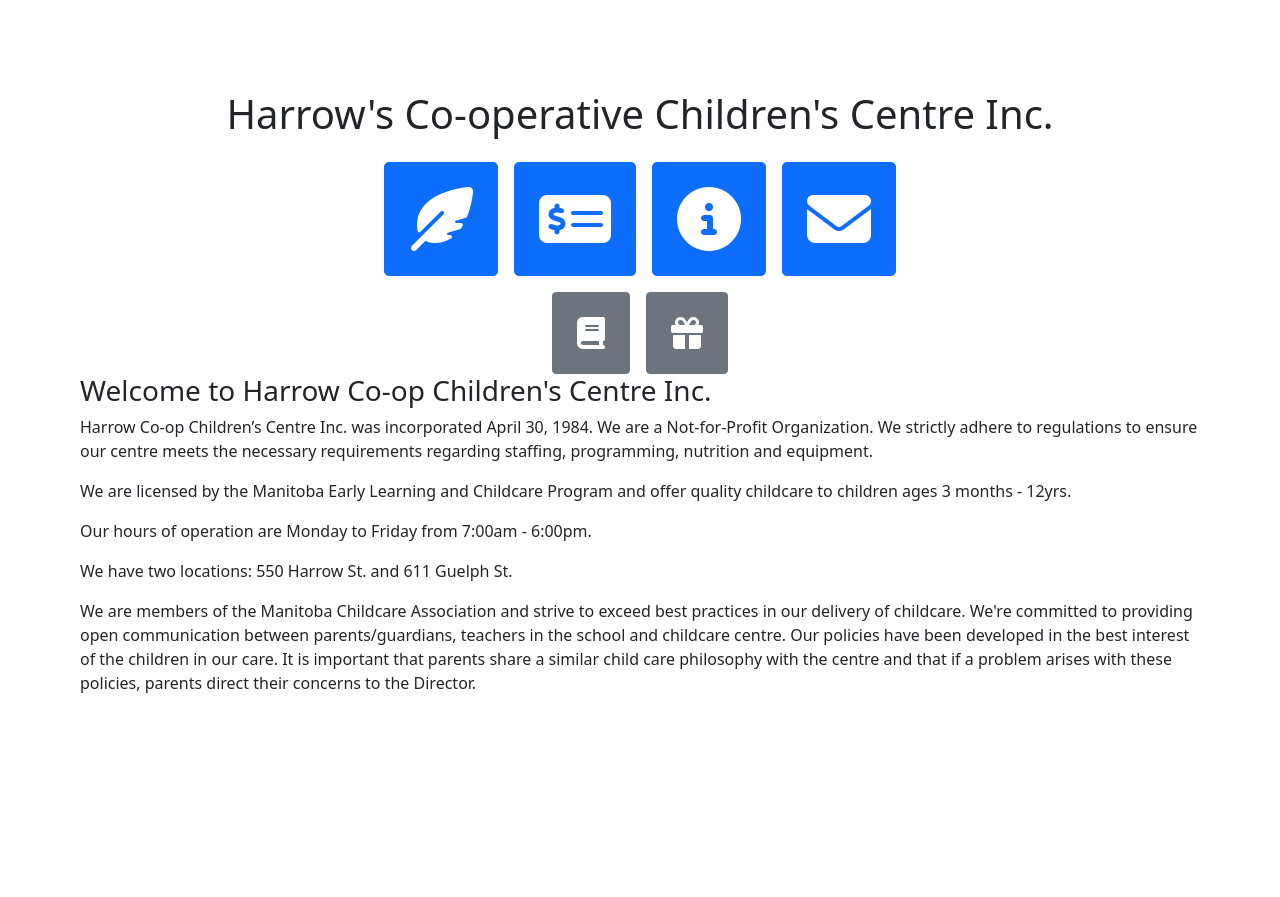
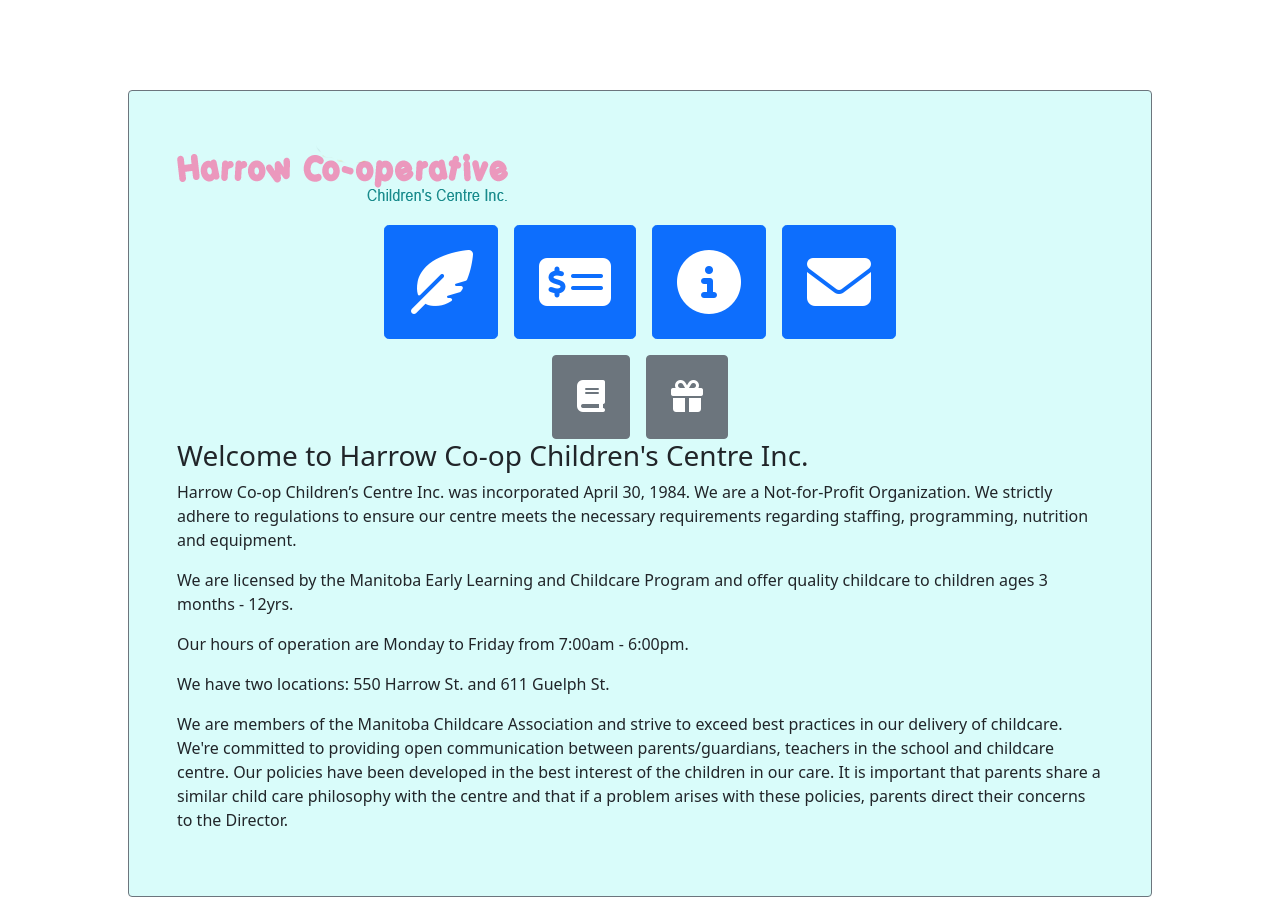
Before and after one commit to dustinbelen/hcccmb, a plain HTML site: page index.html in a window 1280 px wide. Before the commit the page ends 800 px from the top, so only its background shows below. Drawn offline with Linux system fonts and the light colour scheme; files whose address does not match are found by name.

Commit message:
added some backgrounds, minimal modifications

```diff
--- a/custom-styles.css
+++ b/custom-styles.css
@@ -56,10 +56,15 @@
    }
 
 .main {
-    width: 70rem;
+    width: 80%;
     margin: 0 auto;
-    padding: 0;
-    padding-top: 7%;
+    padding: 3rem;
+    margin-top: 7%;
+    background-color: #d9fcfa;
+}
+
+.site {
+    /* background-color: #11e4d6; */
 }
 
 .nav-icon  {
--- a/index.html
+++ b/index.html
@@ -1,4 +1,4 @@
-<DOCTYPE html>
+<!DOCTYPE html>
 <html>
     <head>
         <title>HCCC | Home</title>
@@ -10,9 +10,9 @@
     </head>
     <body>
 
-        <div class="main">
-            <div>
-                <h1 class="text-center">Harrow's Co-operative Children's Centre Inc.</h1>
+        <div class="site">
+            <section class="main border border-secondary rounded" >
+                <a href="index.html"><img src="harrow-coop.png" alt="hcccmb logo"></a>
                 <div class="d-flex justify-content-center py-3">
                     <button type="button" class="btn btn-primary btn-lg p-4 mx-2" data-bs-toggle="modal" data-bs-target="#programsModal"><i class="fa-solid fa-feather-pointed nav-icon"></i></button>
                     <button type="button" class="btn btn-primary btn-lg p-4 mx-2" data-bs-toggle="modal" data-bs-target="#feesModal"><i class="fa-solid fa-money-check-dollar nav-icon"></i></button>
@@ -33,7 +33,7 @@
                 <p>We have two locations: 550 Harrow St. and 611 Guelph St.</p>
                 <p>We are members of the Manitoba Childcare Association and strive to exceed best practices in our delivery of childcare. We're committed to providing open communication between parents/guardians, teachers in the school and childcare centre. Our policies have been developed in the best interest of the children in our care. It is important that parents share a similar child care philosophy with the centre and that if a problem arises with these policies, parents direct their concerns to the Director.</p>
 
-            </div>
+            </section>
 
         </div>
 
```
